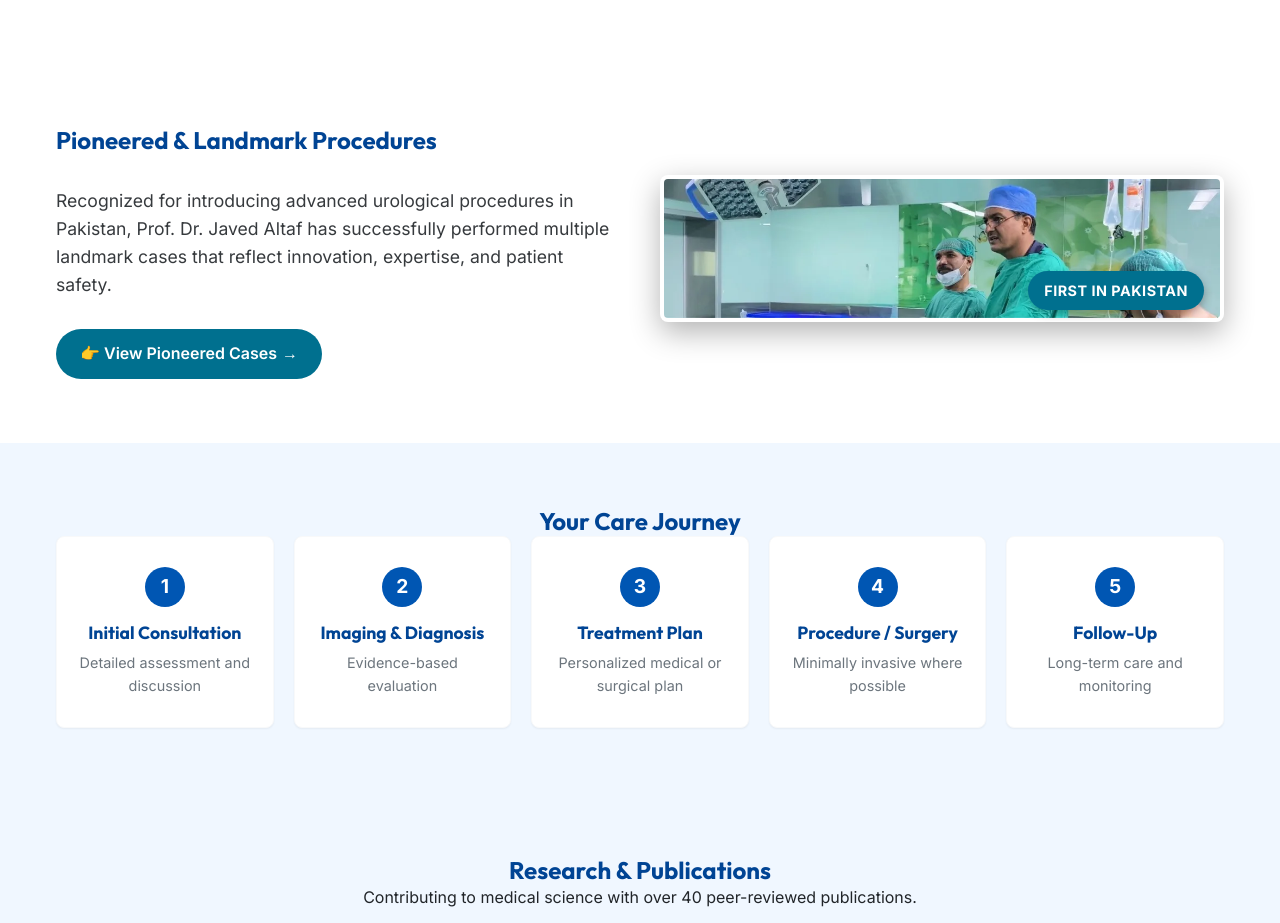
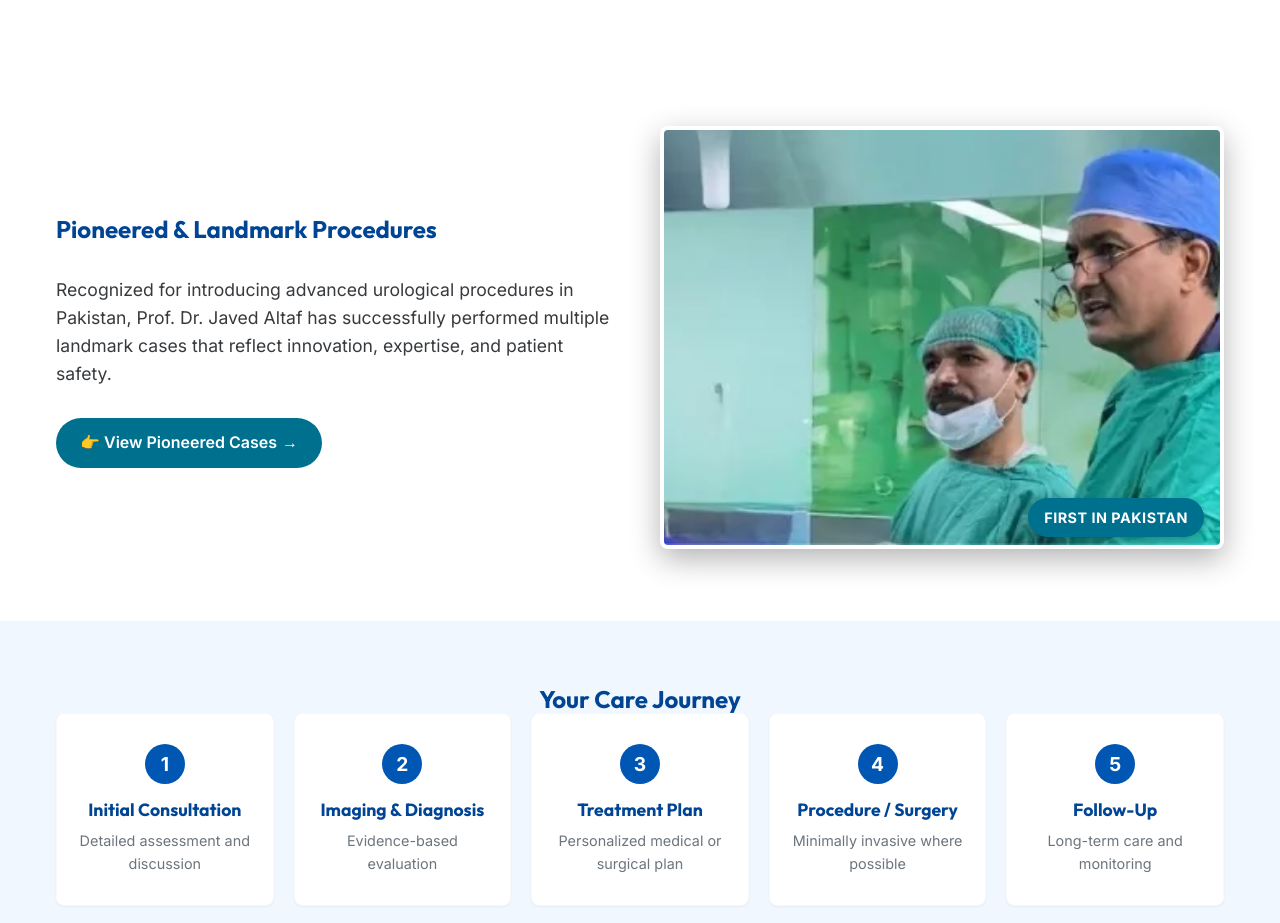
Before and after one commit to M-Nabeegh/altafwebsite, a React (Vite) app: page / in a window 1280 px wide. Shown: the part 2481-3404 px from the top of the page. Built offline with nearby package versions, Linux system fonts and the light colour scheme.

Commit message:
style: update pioneered image to 4/3 aspect ratio

```diff
--- a/src/pages/Home.jsx
+++ b/src/pages/Home.jsx
@@ -85,7 +85,7 @@ const Home = () => {
                                 </Link>
                             </div>
                             <div className="pioneered-image">
-                                <img src={pioneeredImg} alt="Dr. Javed Altaf performing landmark surgery" loading="lazy" style={{ width: '100%', height: 'auto', borderRadius: 'var(--radius-md)' }} />
+                                <img src={pioneeredImg} alt="Dr. Javed Altaf performing landmark surgery" loading="lazy" style={{ width: '100%', aspectRatio: '4/3', objectFit: 'cover', borderRadius: 'var(--radius-md)' }} />
                                 <div className="badge-overlay">First in Pakistan</div>
                             </div>
                         </div>
```
